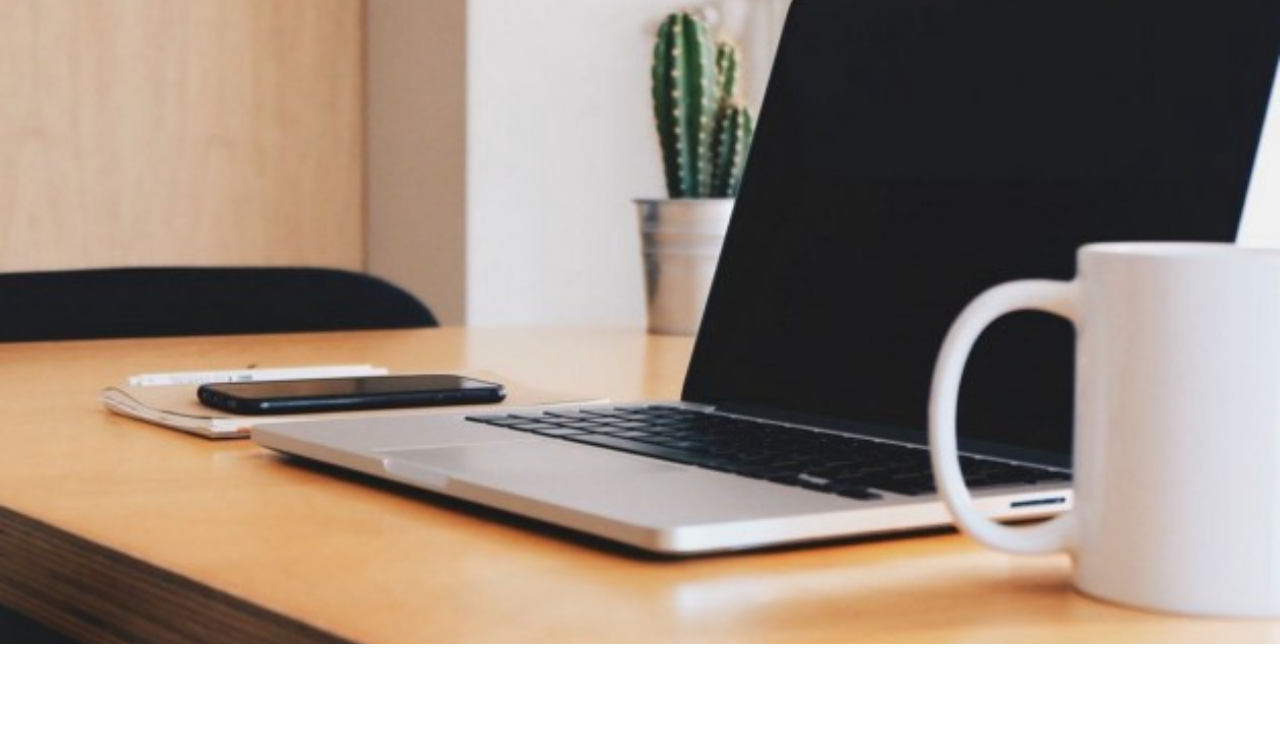
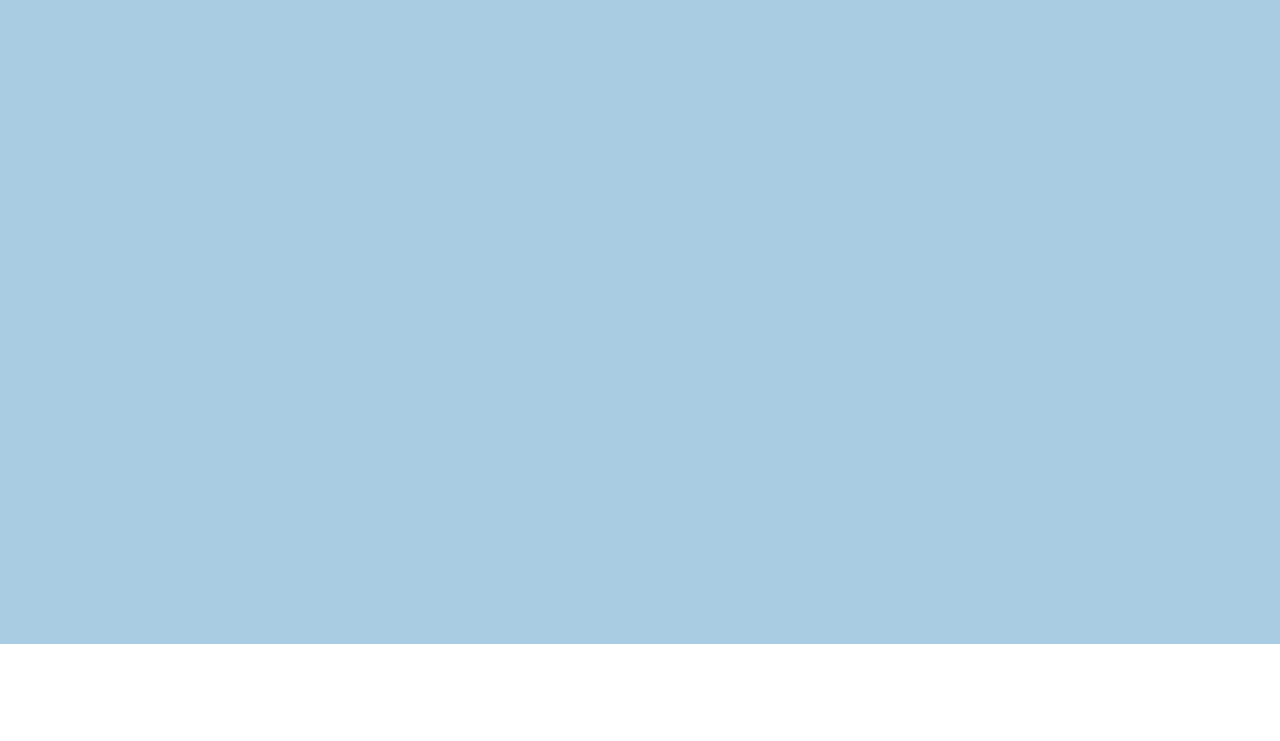
Before and after one commit to Vikram-01/VIKRAM_PORTFOLIO, a plain HTML site: page index.html in a window 1280 px wide. Shown: the part 257-998 px from the top of the page. Drawn offline with nearby package versions, Linux system fonts and the light colour scheme.

Commit message:
Update style.css

```diff
--- a/style.css
+++ b/style.css
@@ -171,7 +171,7 @@ section .title::after{
 
 .home{
     display: fixed;
-    background:url('banner.jpg');
+    background:#A9CCE3;
     height: 100vh;
     color: #fff;
 
```
